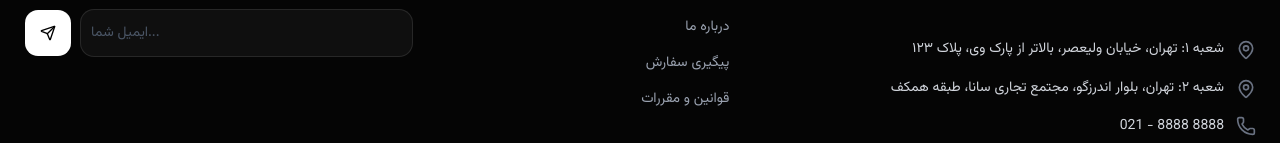
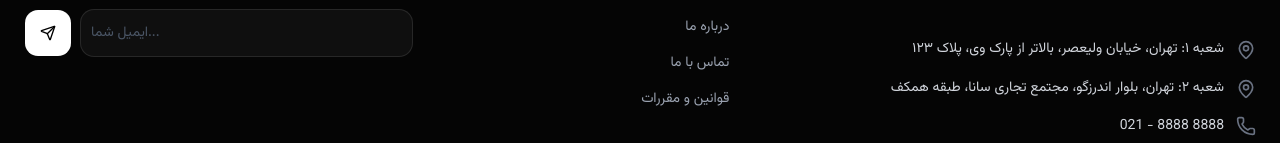
Before and after one commit to tinkernie/fashion-store, a Next.js app in the folder frontend/: page / in a window 1280 px wide. Shown: the part 2355-2498 px from the top of the page. Built offline with nearby package versions, Linux system fonts and the light colour scheme.

Commit message:
Update footer.tsx

```diff
--- a/frontend/src/components/footer.tsx
+++ b/frontend/src/components/footer.tsx
@@ -42,8 +42,8 @@
             <div className="flex flex-col space-y-4 text-sm text-gray-400">
               <Link href="/women" className="hover:text-white transition-colors">کالکشن بانوان</Link>
               <Link href="/men" className="hover:text-white transition-colors">کالکشن آقایان</Link>
-              <Link href="#" className="hover:text-white transition-colors">درباره ما</Link>
-              <Link href="#" className="hover:text-white transition-colors">پیگیری سفارش</Link>
+              <Link href="/about" className="hover:text-white transition-colors">درباره ما</Link>
+              <Link href="/contact" className="hover:text-white transition-colors">تماس با ما</Link>
               <Link href="#" className="hover:text-white transition-colors">قوانین و مقررات</Link>
             </div>
           </div>
```
